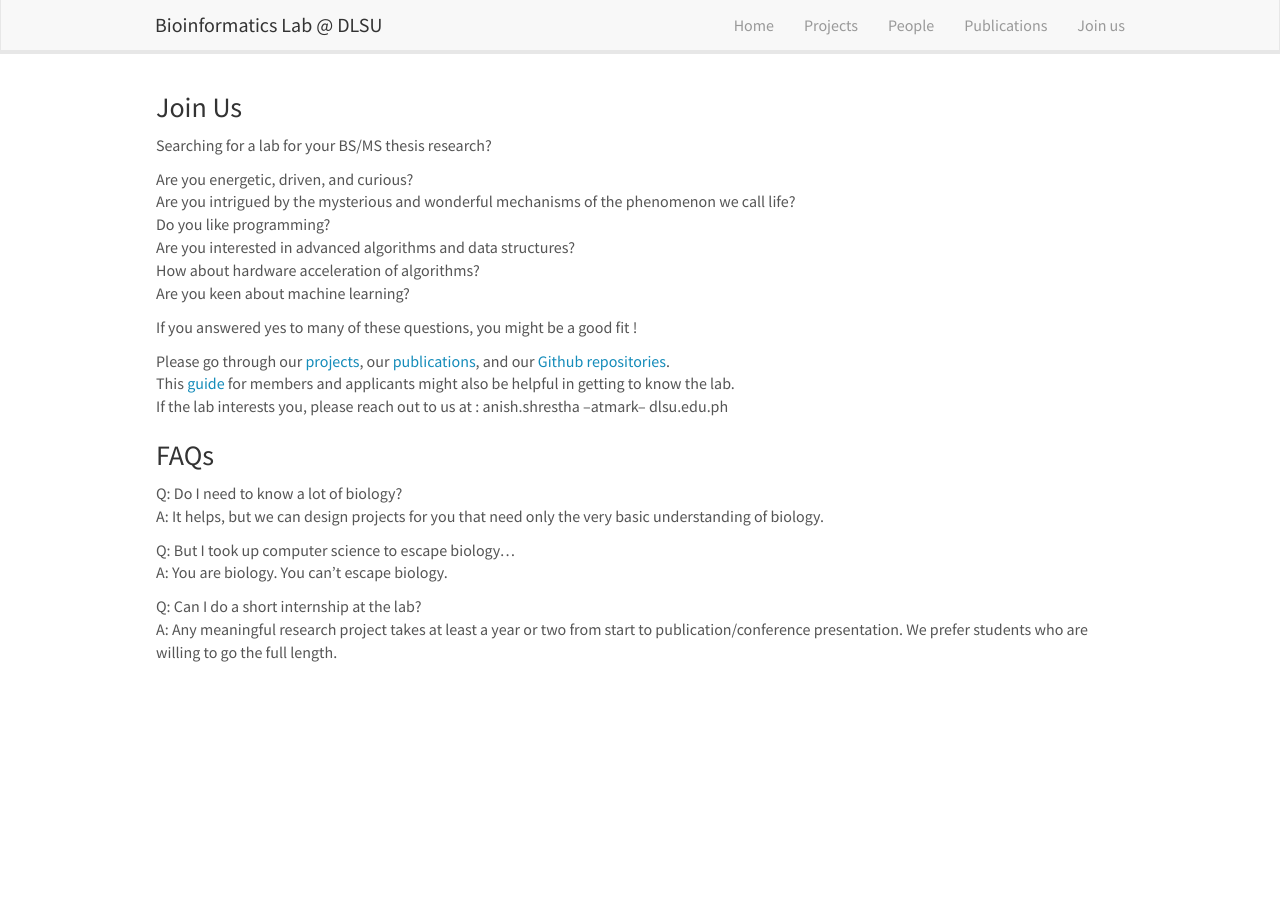
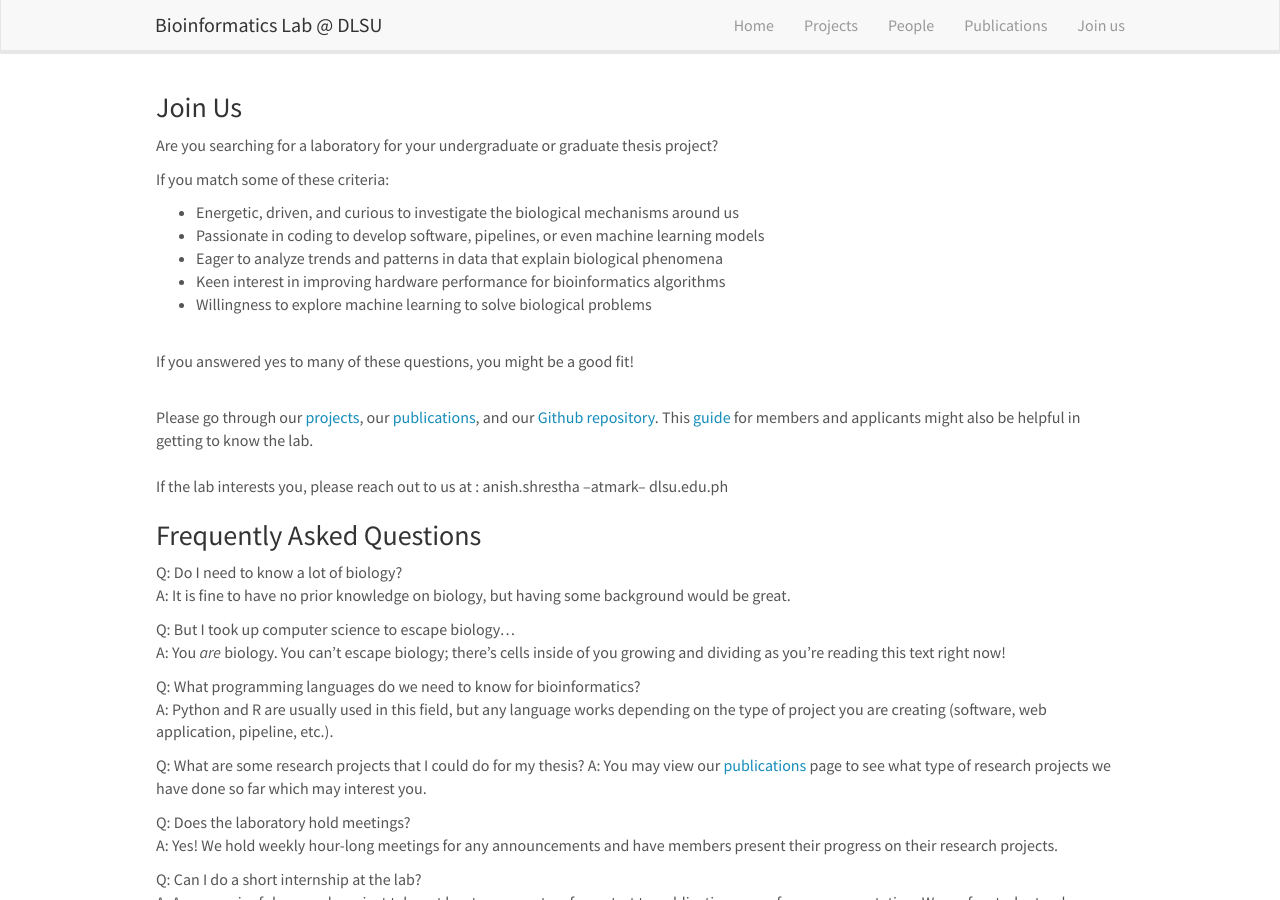
Before and after one commit to bioinfodlsu/bioinfodlsu.github.io, a Jekyll site: the page built from _pages/join_us.md, in a window 1280 px wide and 900 px high. Built offline with Jekyll 4.4.1, drawn with Linux system fonts in a browser that asks for light colours; nearby versions of some CDN libraries; some of the changed text lies outside the part shown.

Commit message:
changed pics, fixed join us

```diff
--- a/_data/members_students.yml
+++ b/_data/members_students.yml
@@ -43,7 +43,7 @@
   education1:
 
 - name: Therese Ureta
-  photo: rock.jpg
+  photo: proteins.png
   info: BS Computer Science
   email: a@b.c
   number_educ: 0
@@ -57,14 +57,14 @@
   education1:
 
 - name: Luis G. Roxas
-  photo: rock.jpg
+  photo: plasmids.png
   info: BS Computer Science
   email: a@b.c
   number_educ: 0
   education1:
 
 - name: Jiaan Santos
-  photo: rock.jpg
+  photo: phages.png
   info: MS Biology (supervised by Dr. Llewelyn Espiritu)
   email: a@b.c
   number_educ: 0
--- a/_pages/join_us.md
+++ b/_pages/join_us.md
@@ -7,28 +7,38 @@ permalink: /join_us/
 ---
 
 ### Join Us
-Searching for a lab for your BS/MS thesis research?
+Are you searching for a laboratory for your undergraduate or graduate thesis project?
 
-Are you energetic, driven, and curious? <br>
-Are you intrigued by the mysterious and wonderful mechanisms of the phenomenon we call life? <br>
-Do you like programming? <br>
-Are you interested in advanced algorithms and data structures? <br>
-How about hardware acceleration of algorithms? <br>
-Are you keen about machine learning? <br>
+If you match some of these criteria:
+- Energetic, driven, and curious to investigate the biological mechanisms around us
+- Passionate in coding to develop software, pipelines, or even machine learning models
+- Eager to analyze trends and patterns in data that explain biological phenomena
+- Keen interest in improving hardware performance for bioinformatics algorithms
+- Willingness to explore machine learning to solve biological problems
 
-If you answered yes to many of these questions, you might be a good fit !
+<br>
+If you answered yes to many of these questions, you might be a good fit! <br> <br>
 
-Please go through our [projects](/projects), our [publications](/publications), and our [Github repositories](http://github.com/bioinfodlsu){:target="\_blank"}.\\
-This [guide](https://bioinfodlsu.com/bioinfodlsu-survival-guide/intro.html){:target="\_blank"} for members and applicants might also be helpful in getting to know the lab.\\
+Please go through our [projects](/projects), our [publications](/publications), and our [Github repository](http://github.com/bioinfodlsu){:target="\_blank"}.
+This [guide](https://bioinfodlsu.com/bioinfodlsu-survival-guide/intro.html){:target="\_blank"} for members and applicants might also be helpful in getting to know the lab. <br> <br>
 If the lab interests you, please reach out to us at : anish.shrestha --atmark-- dlsu.edu.ph
 
-### FAQs
+### Frequently Asked Questions
 
 Q: Do I need to know a lot of biology? <br>
-A: It helps, but we can design projects for you that need only the very basic understanding of biology.
+A: It is fine to have no prior knowledge on biology, but having some background would be great.
 
 Q: But I took up computer science to escape biology... <br>
-A: You are biology. You can't escape biology.
+A: You *are* biology. You can’t escape biology; there’s cells inside of you growing and dividing as you’re reading this text right now!
+
+Q: What programming languages do we need to know for bioinformatics? <br>
+A: Python and R are usually used in this field, but any language works depending on the type of project you are creating (software, web application, pipeline, etc.).
+
+Q: What are some research projects that I could do for my thesis?
+A: You may view our [publications](/publications) page to see what type of research projects we have done so far which may interest you.
+
+Q: Does the laboratory hold meetings? <br>
+A: Yes! We hold weekly hour-long meetings for any announcements and have members present their progress on their research projects.
 
 Q: Can I do a short internship at the lab? <br>
-A: Any meaningful research project takes at least a year or two from start to publication/conference presentation. We prefer students who are willing to go the full length.
+A: Any meaningful research project takes at least a year or two from start to publication or conference presentation. We prefer students who are willing to go the full length.
```
Also changed, not shown: images/teampic/phages.png (added), images/teampic/plasmids.png (added), images/teampic/proteins.png (added).
